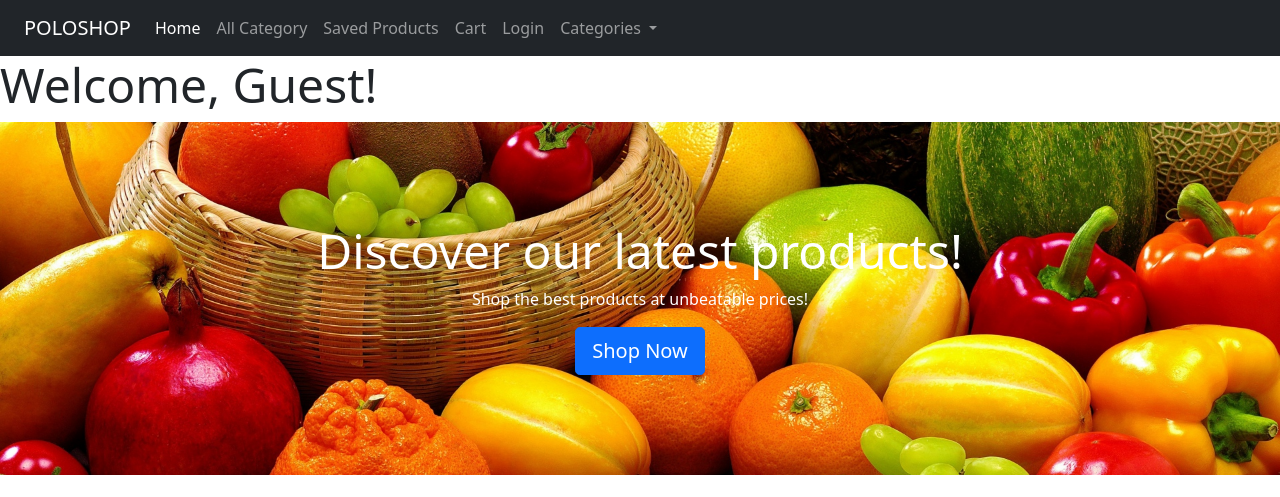
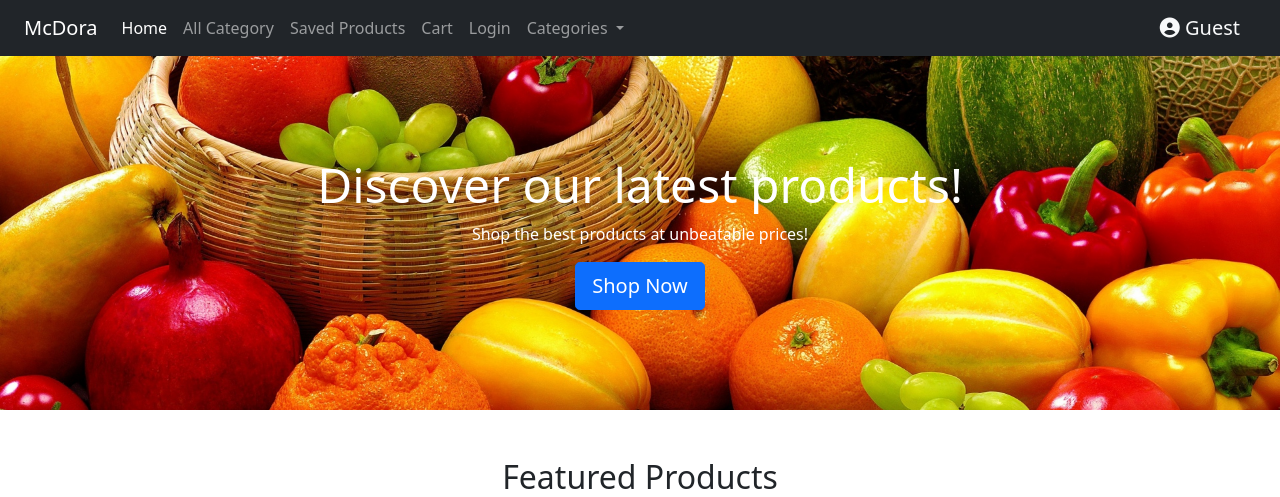
Before and after one commit to Parleyjay/poloshop, a Django app: page / in a window 1280 px wide. Shown: the top 497 px of the page. Run offline with Django 5.2, Linux system fonts and the light colour scheme; data comes from the database, SQL or seed files in the repository; both versions use the stored data as it was after the commit; some libraries are stand-ins or nearby versions.

Commit message:
Updated code with user icon on navbar

```diff
--- a/store/templates/base.html
+++ b/store/templates/base.html
@@ -36,12 +36,15 @@
     <!-- Bootstrap CSS -->
     <link href="https://cdn.jsdelivr.net/npm/bootstrap@5.0.2/dist/css/bootstrap.min.css" rel="stylesheet" integrity="sha384-EVSTQN3/azprG1Anm3QDgpJLIm9Nao0Yz1ztcQTwFspd3yD65VohhpuuCOmLASjC" crossorigin="anonymous">
 
-    <title>POLOSHOP</title>
+    <!-- FONT AWESOME -->
+     <link rel="stylesheet" href="https://cdnjs.cloudflare.com/ajax/libs/font-awesome/6.5.0/css/all.min.css">
+
+    <title>McDora</title>
   </head>
   <body>
     <nav class="navbar navbar-expand-lg navbar-dark bg-dark">
   <div class="container-fluid">
-    <a class="navbar-brand" href="{% url 'home' %}">POLOSHOP</a>
+    <a class="navbar-brand" href="{% url 'home' %}">McDora</a>
     <button class="navbar-toggler" type="button" data-bs-toggle="collapse" data-bs-target="#navbarSupportedContent" aria-controls="navbarSupportedContent" aria-expanded="false" aria-label="Toggle navigation">
       <span class="navbar-toggler-icon"></span>
     </button>
@@ -128,6 +131,24 @@
         <input class="form-control me-2" type="search" placeholder="Search" aria-label="Search">
         <button class="btn btn-outline-success" type="submit">Search</button>
       </form> -->
+
+<!-- ######   HELP FIX THIS    #####  -->
+       <!-- User greeting message -->
+  {% if user.is_authenticated and customer %}
+  <a class="navbar-brand text-light font-weight-bold" href="{% url 'customer_detail' id=customer.id %}">
+    <i class="fas fa-user-circle"></i> {{ user.username }}
+  </a>
+<!-- {% elif user.is_authenticated %}
+  <a class="navbar-brand text-light font-weight-bold" href="#">
+    <i class="fas fa-user-circle"></i> {{ user.username }}
+  </a> -->
+{% else %}
+  <a class="navbar-brand text-light font-weight-bold" href="{% url 'login' %}">
+    <i class="fas fa-user-circle"></i> Guest
+  </a>
+{% endif %}
+
+
     </div>
   </div>
 </nav>
--- a/store/templates/home.html
+++ b/store/templates/home.html
@@ -19,7 +19,7 @@
         </div>
     {% endif %}
 
-
+<!-- <center>
 {% comment %} Hero Section  {% endcomment %}
     {% if user.is_authenticated %}
         <h2 class="display-5 font-weight-bold text-dark">Welcome, {{ user.username }}!</h2>
@@ -28,6 +28,7 @@
     {% endif %}
     {% comment %} <p class="lead text-muted">Discover our latest products!</p>
     <hr class="w-25 mx-auto"> {% endcomment %}
+</center> -->
 
 </div>
 
```
Also changed, not shown: db.sqlite3, media/products/book.jpg (added), media/products/headphones.jpg (added), media/products/shirt.jpg (added), media/products/shoes.jpg (added), media/products/sourcecode.jpg (added).
